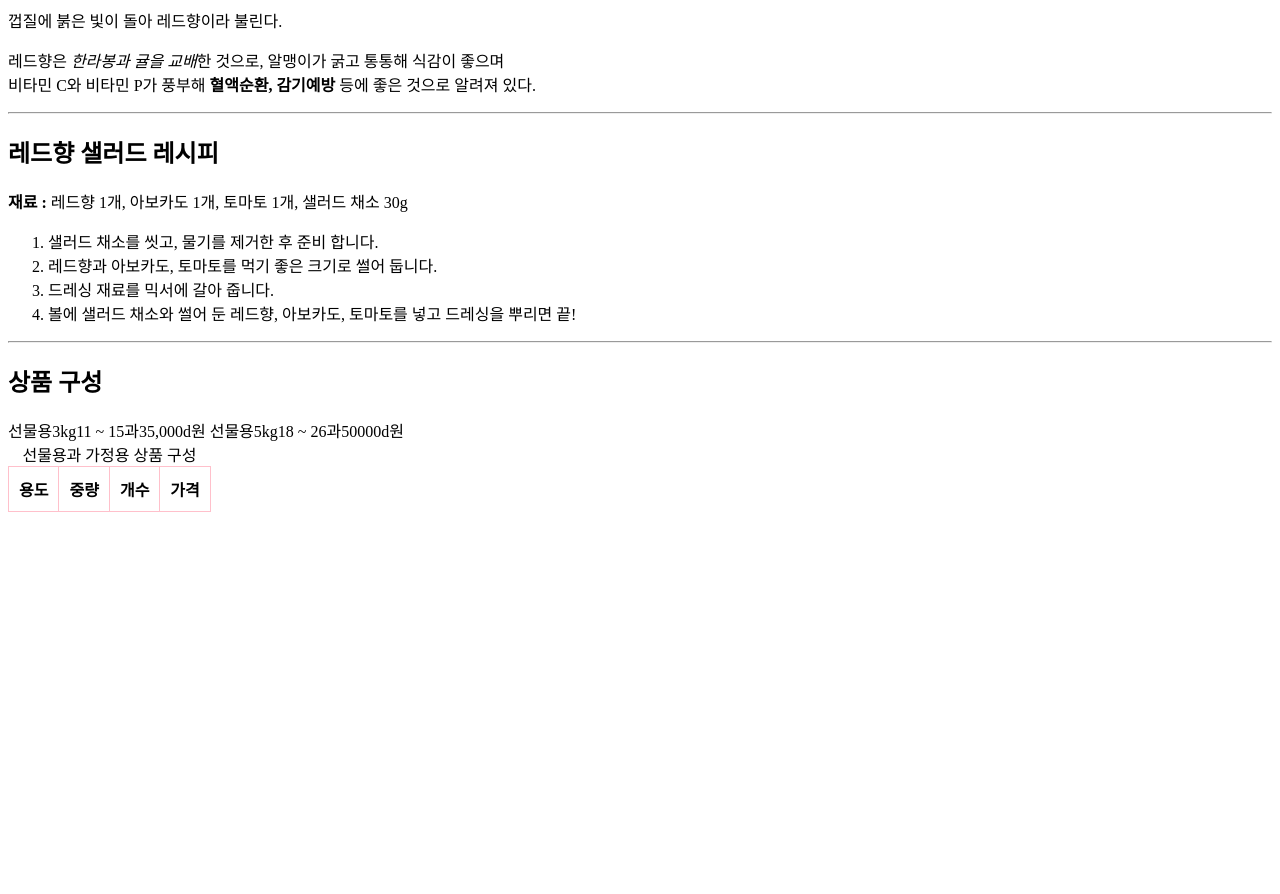
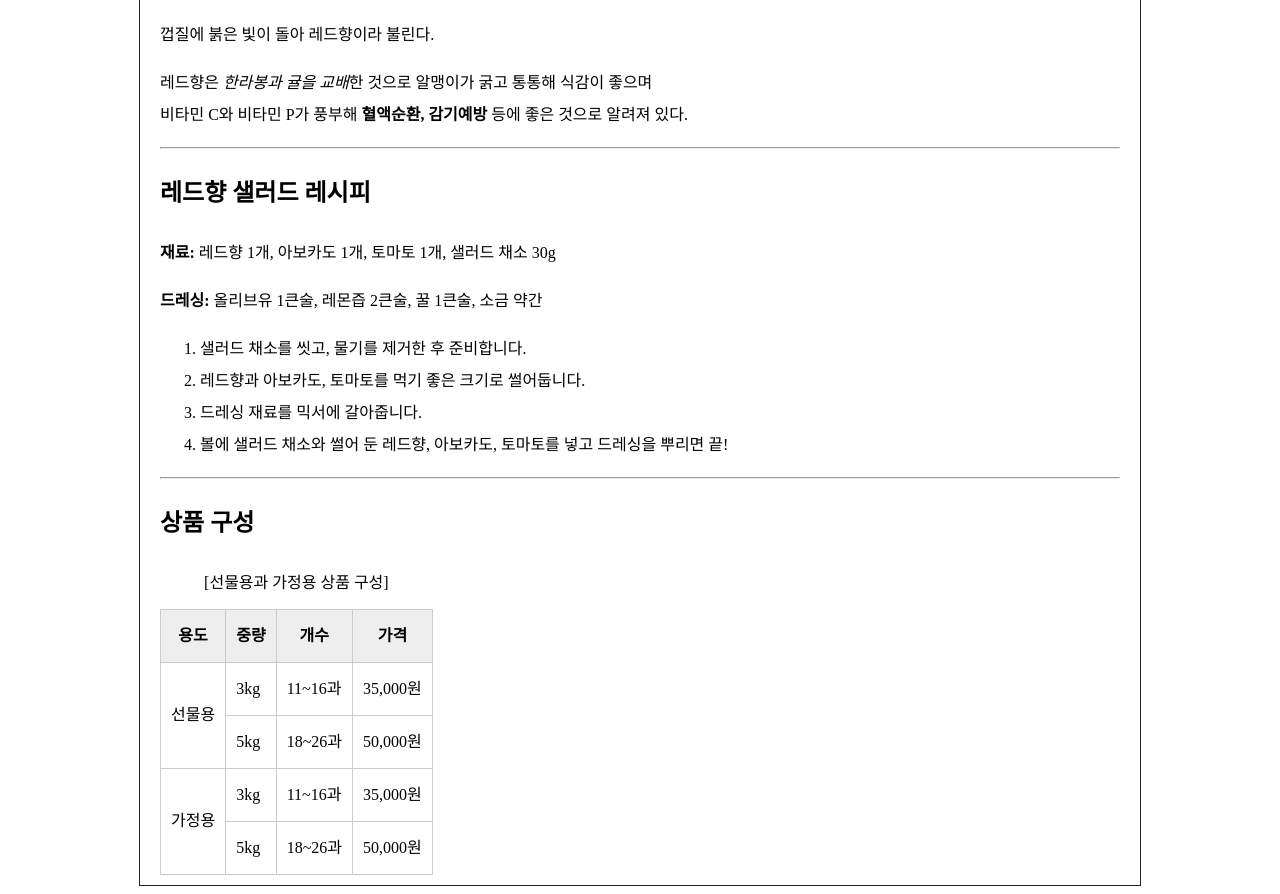
Before and after one commit to serendipiaLia/htmlwork, a plain HTML site: page ch04/tangerine.html in a window 1280 px wide. Shown: the part 107-1001 px from the top of the page. Before the commit the page ends 800 px from the top, so only its background shows below. Drawn offline with Linux system fonts and the light colour scheme.

Commit message:
231030pm6

```diff
--- a/ch04/tangerine.html
+++ b/ch04/tangerine.html
@@ -1,71 +1,83 @@
 <!DOCTYPE html>
 <html>
 <head>
-    <meta charset="utf-8">
-    <title>레드향 (귤)</title>
+    <meta charset="UTF-8">
+    <title>레드향(귤)</title>
     <style>
-    #container{width: 960px; margin: 0 auto;  /* 가로 너비 960 + 40(padding) + 2(border) */
-        border: 1px solid navy; padding: 10px 20px; line-height: 2;}
-
-    table{/* border: 1px solid green; */ border-collapse: collapse;}
-
-    th,td{ border: 1px solid pink; padding: 10px;}
-
-    caption{}
+        #container{
+            /* 가로 너비 : 960 + 40(padding) + 2(border) */
+            width: 960px;
+            margin: 0 auto;
+            border: 1px solid #222;
+            padding: 10px 20px;
+            line-height: 2;  /* 전체 줄간격 */
+        }
+        table{
+            border-collapse: collapse;
+        }
+        th, td{
+            border: 1px solid #ccc;
+            padding: 10px;
+        }
+        caption{margin-bottom: 10px;}
+        thead{background: #eee;}
     </style>
-
 </head>
-
 <body>
-        <nav>
-            <a href="index.html">Home</a> |
-            <a href="tangerine.html">Product</a> |
-            <a href="board.html">Board</a>
-        </nav>
+    <div id="container">
         <h1>레드향</h1>
-        <P>껍질에 붉은 빛이 돌아 레드향이라 불린다.</P>
-        <p>레드향은 <em>한라봉과 귤을 교배</em>한 것으로, 알맹이가 굵고 통통해
-            식감이 좋으며 <br>비타민 C와 비타민 P가 풍부해 <strong>혈액순환, 감기예방</strong> 등에
-            좋은 것으로 알려져 있다.
+        <p>껍질에 붉은 빛이 돌아 레드향이라 불린다.</p>
+        <p>레드향은 <em>한라봉과 귤을 교배</em>한 것으로 알맹이가 굵고 통통해
+            식감이 좋으며<br> 비타민 C와 비타민 P가 풍부해 <strong>혈액순환, 감기예방</strong>
+            등에 좋은 것으로 알려져 있다.
         </p>
-
         <hr>
         <h2>레드향 샐러드 레시피</h2>
-        <p><b>재료 : </b>레드향 1개, 아보카도 1개, 토마토 1개, 샐러드 채소 30g</p>
+        <p><b>재료: </b>레드향 1개, 아보카도 1개, 토마토 1개, 샐러드 채소 30g</p>
+        <p><b>드레싱: </b>올리브유 1큰술, 레몬즙 2큰술, 꿀 1큰술, 소금 약간</p>
         <ol>
-            <li>샐러드 채소를 씻고, 물기를 제거한 후 준비 합니다.</li>
-            <li>레드향과 아보카도, 토마토를 먹기 좋은 크기로 썰어 둡니다.</li>
-            <li>드레싱 재료를 믹서에 갈아 줍니다.</li>
-            <li>볼에 샐러드 채소와 썰어 둔 레드향, 아보카도, 토마토를 넣고 드레싱을 뿌리면 끝!  </li>
+            <li>샐러드 채소를 씻고, 물기를 제거한 후 준비합니다.</li>
+            <li>레드향과 아보카도, 토마토를 먹기 좋은 크기로 썰어둡니다.</li>
+            <li>드레싱 재료를 믹서에 갈아줍니다.</li>
+            <li>볼에 샐러드 채소와 썰어 둔 레드향, 아보카도, 토마토를 넣고 드레싱을 뿌리면 끝!</li>
         </ol>
         <hr>
         <h2>상품 구성</h2>
         <table>
-            <caption>선물용과 가정용 상품 구성</caption>
+            <caption>[선물용과 가정용 상품 구성]</caption>
             <thead>
+                <tr>
                     <th>용도</th>
                     <th>중량</th>
                     <th>개수</th>
                     <th>가격</th>
+                </tr>
             </thead>
-
             <tbody>
-                <tr>선물용</tr>
-                <tr>3kg</tr>
-                <tr>11 ~ 15과</tr>
-                <tr>35,000d원 </tr>
+                <tr>
+                    <td rowspan="2">선물용</td>
+                    <td>3kg</td>
+                    <td>11~16과</td>
+                    <td>35,000원</td>
+                </tr>
+                <tr>
+                    <td>5kg</td>
+                    <td>18~26과</td>
+                    <td>50,000원</td>
+                </tr>
+                <tr>
+                    <td rowspan="2">가정용</td>
+                    <td>3kg</td>
+                    <td>11~16과</td>
+                    <td>35,000원</td>
+                </tr>
+                <tr>
+                    <td>5kg</td>
+                    <td>18~26과</td>
+                    <td>50,000원</td>
+                </tr>
             </tbody>
-
-            <tbody>
-                <tr>선물용</tr>
-                <tr>5kg</tr>
-                <tr>18 ~ 26과</tr>
-                <tr>50000d원</tr>
-            </tbody>
-
-
         </table>
-
+    </div>
 </body>
-
 </html>
```
Also changed, not shown: ch04/display1.html (+1 -1 lines), ch04/loginform2.html (added, +34 -0 lines), ch04/navbar2.html (+1 -1 lines), ch04/radio-checkbox.html (added, +37 -0 lines), ch04/table-tbody.html (+0 -1 lines), ch04/table_schedule.html (+0 -2 lines), ch04/textarea.html (added, +28 -0 lines). Lines whose indentation alone changed are shown as unchanged.
